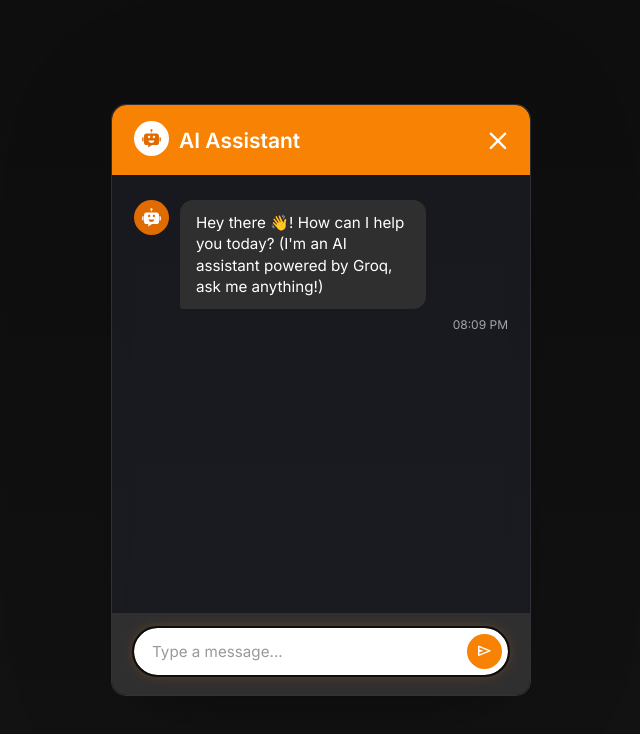
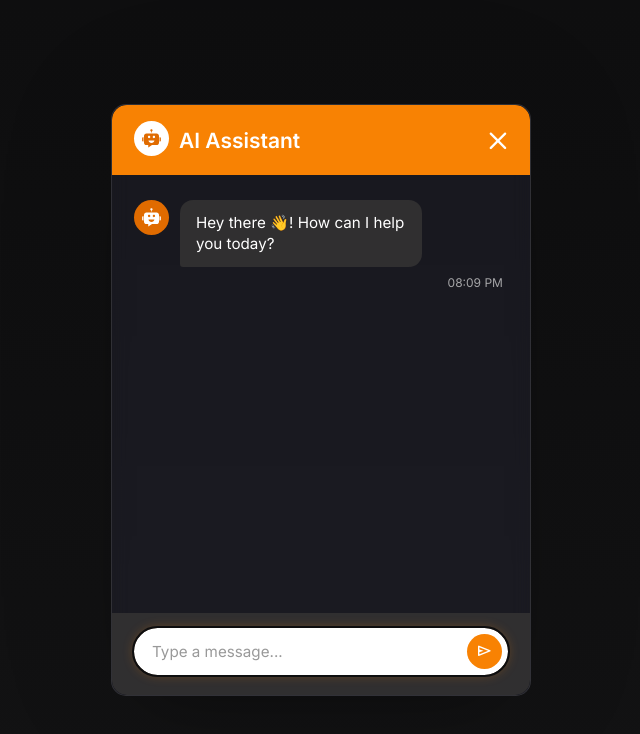
Before and after one commit to KodEx-SA/ReactJs-ChatBot, a React (Vite) app: page / in a window 1280 px wide. Shown: the top 734 px of the page, without its empty margins (319-959 px from the left). Built offline with nearby package versions, Linux system fonts and the light colour scheme.

Commit message:
text updates

```diff
--- a/src/App.jsx
+++ b/src/App.jsx
@@ -10,7 +10,7 @@ const TEMPERATURE = 0.7;
 const MAX_TOKENS = 3000;
 const INITIAL_MESSAGE = {
   type: 'model',
-  text: 'Hey there 👋! How can I help you today? (I\'m an AI assistant powered by Groq, ask me anything!)',
+  text: 'Hey there 👋! How can I help you today?',
   timestamp: Date.now(),
 };
 const ERROR_MESSAGE = {
```
